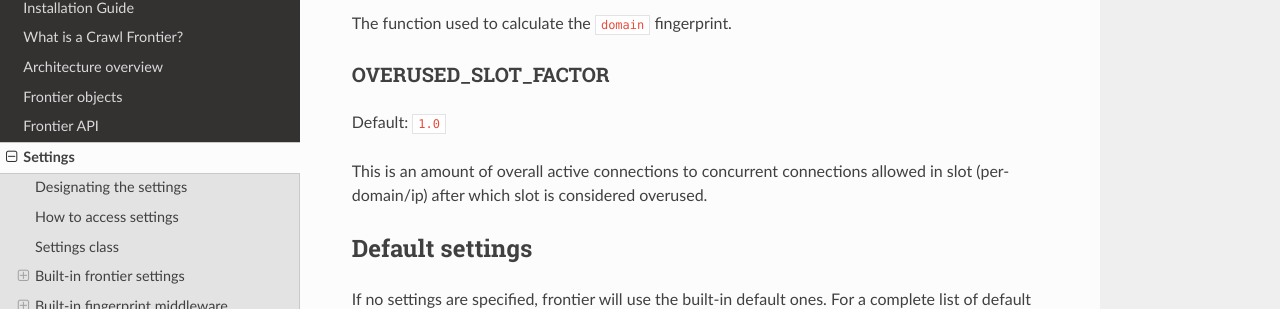
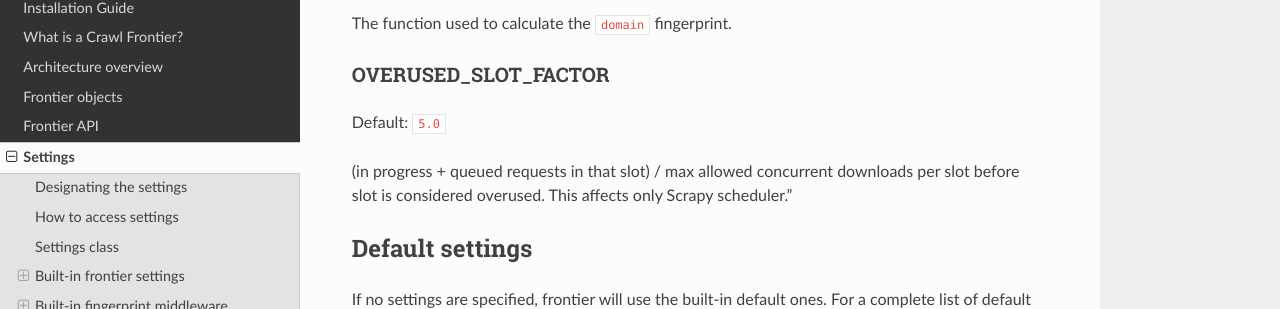
Before and after one commit to scrapinghub/frontera, a Sphinx documentation site: the page built from docs/source/topics/frontier-settings.rst, in a window 1280 px wide and 900 px high, scrolled down 3446 px. Shown: the part 143-452 px from the top of the window. Built offline with Sphinx 7.4.7 and the Read the Docs theme 2.0.0, drawn with Linux system fonts in a browser that asks for light colours.

Commit message:
Merge branch 'master' into downloader-slot-usage-optimization
Conflicts:
	crawlfrontier/contrib/scrapy/schedulers/frontier.py

```diff
--- a/docs/source/topics/frontier-settings.rst
+++ b/docs/source/topics/frontier-settings.rst
@@ -207,11 +207,10 @@ The function used to calculate the ``domain`` fingerprint.
 OVERUSED_SLOT_FACTOR
 ------------------------
 
-Default: ``1.0``
+Default: ``5.0``
 
-This is an amount of overall active connections to concurrent connections allowed in slot (per-domain/ip) after which slot
-is considered overused.
-
+(in progress + queued requests in that slot) / max allowed concurrent downloads per slot before slot is considered
+overused. This affects only Scrapy scheduler."
 
 
 Default settings
```
Also changed, not shown: 1 other file.
